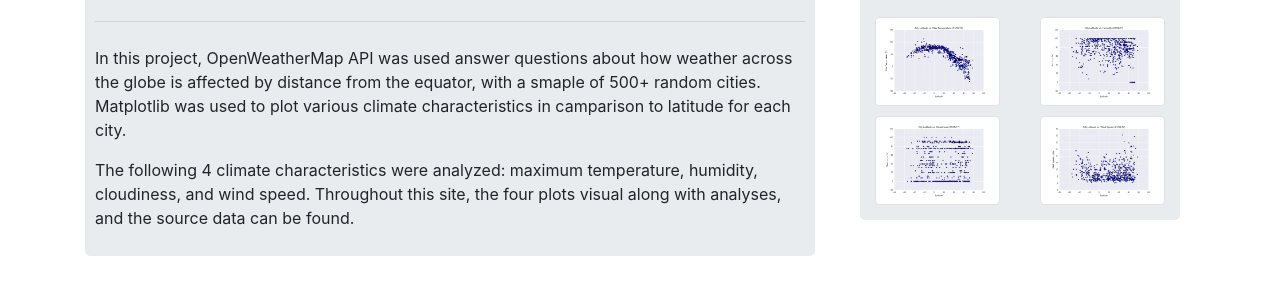
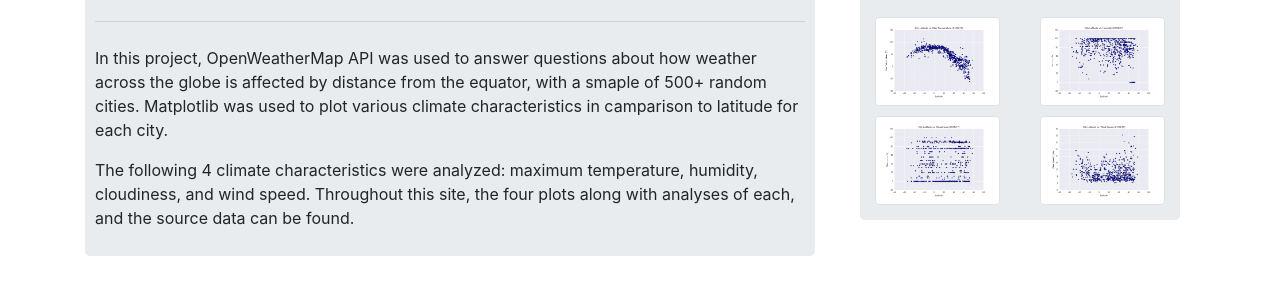
Before and after one commit to Annaolivia5/Climate-Analysis-Dashboard, a plain HTML site: page index.html in a window 1280 px wide. Shown: the part 175-470 px from the top of the page. Drawn offline with nearby package versions, Linux system fonts and the light colour scheme.

Commit message:
typos fixed

```diff
--- a/index.html
+++ b/index.html
@@ -45,13 +45,13 @@
         <div class="padding2 mb-3">
           <h1 class="display-4">Summary: Latitude vs. X</h1>
           <hr class="my-4">
-          <p>In this project, OpenWeatherMap API was used answer questions about how weather across the
+          <p>In this project, OpenWeatherMap API was used to answer questions about how weather across the
             globe is affected by distance from the equator, with a smaple of 500+ random cities.
             Matplotlib was used to plot various climate characteristics in camparison to latitude
             for each city.</p>
           <p>The following 4 climate characteristics were analyzed: maximum temperature, humidity,
-            cloudiness, and wind speed. Throughout this site, the four plots visual along with
-            analyses, and the source data can be found.</p>
+            cloudiness, and wind speed. Throughout this site, the four plots along with
+            analyses of each, and the source data can be found.</p>
         </div>
 
       </div>
```
Also changed, not shown: Visuals_Pages/humidity.html (+1 -1 lines).
